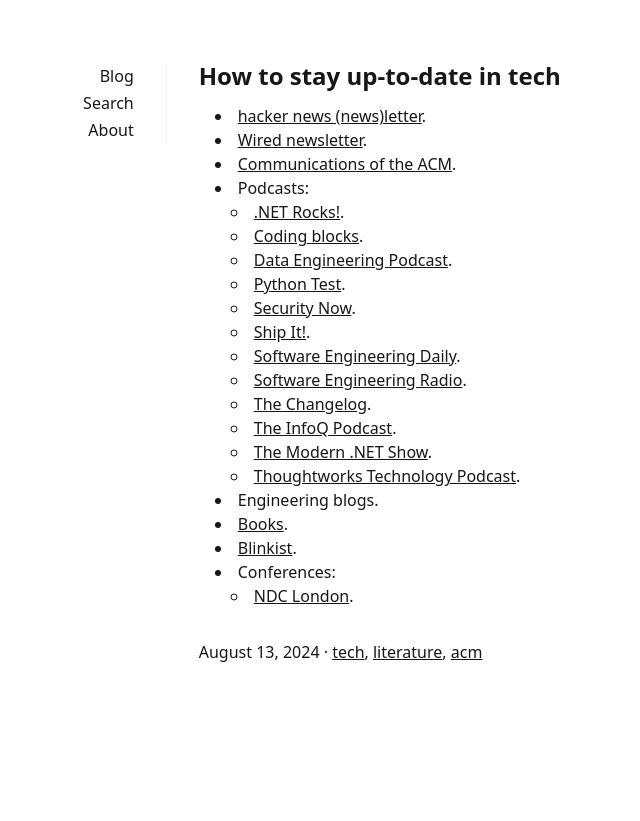
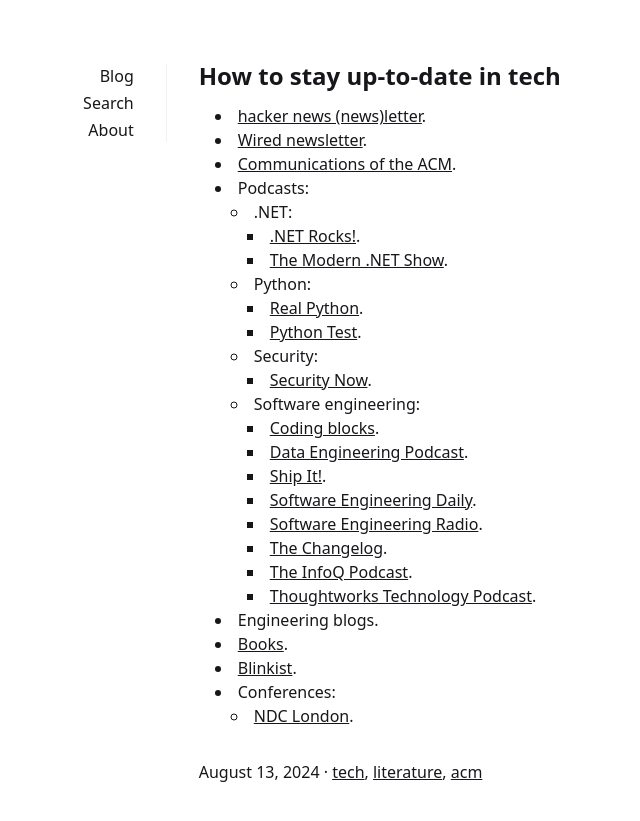
Before and after one commit to ovidiuparvu/ovidiuparvu.github.io, a Jekyll site: the page built from _posts/2024-08-13-how-to-stay-up-to-date-in-tech.md, in a window 1280 px wide. Shown: the top 821 px of the page, without its empty margins (154-794 px from the left). Built offline with Jekyll 4.4.1, drawn with Linux system fonts in a browser that asks for light colours.

Commit message:
Refactor podcast section to categorize by topics for better organization

```diff
--- a/_posts/2024-08-13-how-to-stay-up-to-date-in-tech.md
+++ b/_posts/2024-08-13-how-to-stay-up-to-date-in-tech.md
@@ -9,18 +9,23 @@ tags: [tech,literature,acm]
 - [Wired newsletter](https://www.wired.com/newsletter).
 - [Communications of the ACM](https://cacm.acm.org).
 - Podcasts:
-    - [.NET Rocks!](https://www.dotnetrocks.com/).
-    - [Coding blocks](https://www.codingblocks.net/).
-    - [Data Engineering Podcast](https://www.dataengineeringpodcast.com).
-    - [Python Test](https://podcast.pythontest.com/).
-    - [Security Now](https://www.grc.com/securitynow.htm).
-    - [Ship It!](https://changelog.com/shipit).
-    - [Software Engineering Daily](https://softwareengineeringdaily.com/).
-    - [Software Engineering Radio](https://se-radio.net/).
-    - [The Changelog](https://changelog.com/podcast).
-    - [The InfoQ Podcast](https://www.infoq.com/the-infoq-podcast/).
-    - [The Modern .NET Show](https://dotnetcore.show/).
-    - [Thoughtworks Technology Podcast](https://www.thoughtworks.com/en-gb/insights/podcasts/technology-podcasts).
+    - .NET:
+        - [.NET Rocks!](https://www.dotnetrocks.com/).
+        - [The Modern .NET Show](https://dotnetcore.show/).
+    - Python:
+        - [Real Python](https://realpython.com/podcasts/rpp/).
+        - [Python Test](https://podcast.pythontest.com/).
+    - Security:
+        - [Security Now](https://www.grc.com/securitynow.htm).
+    - Software engineering:
+        - [Coding blocks](https://www.codingblocks.net/).
+        - [Data Engineering Podcast](https://www.dataengineeringpodcast.com).
+        - [Ship It!](https://changelog.com/shipit).
+        - [Software Engineering Daily](https://softwareengineeringdaily.com/).
+        - [Software Engineering Radio](https://se-radio.net/).
+        - [The Changelog](https://changelog.com/podcast).
+        - [The InfoQ Podcast](https://www.infoq.com/the-infoq-podcast/).
+        - [Thoughtworks Technology Podcast](https://www.thoughtworks.com/en-gb/insights/podcasts/technology-podcasts).
 - Engineering blogs.
 - [Books](https://ovidiuparvu.me/2024/02/01/ovi-digital-library).
 - [Blinkist](https://www.blinkist.com).
```
